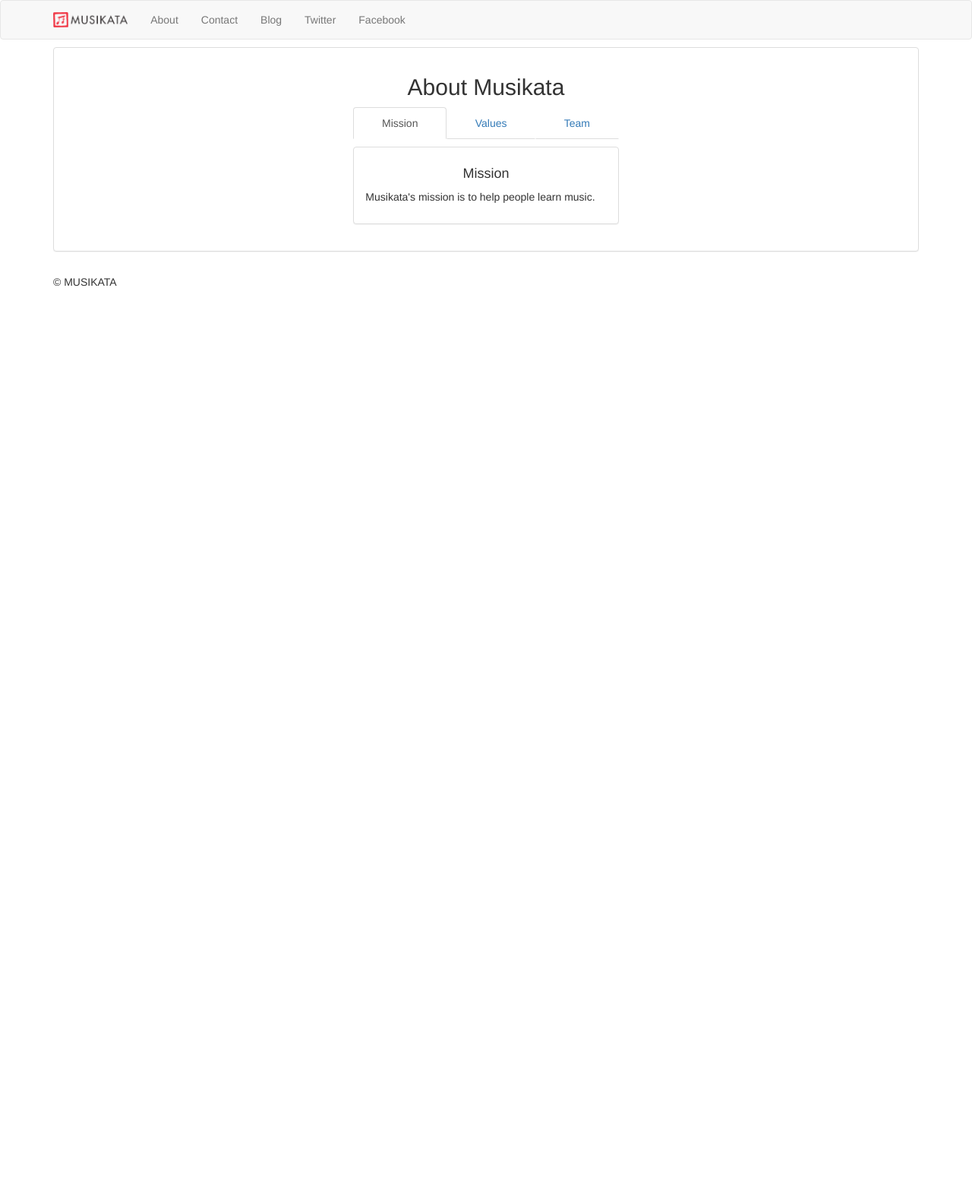
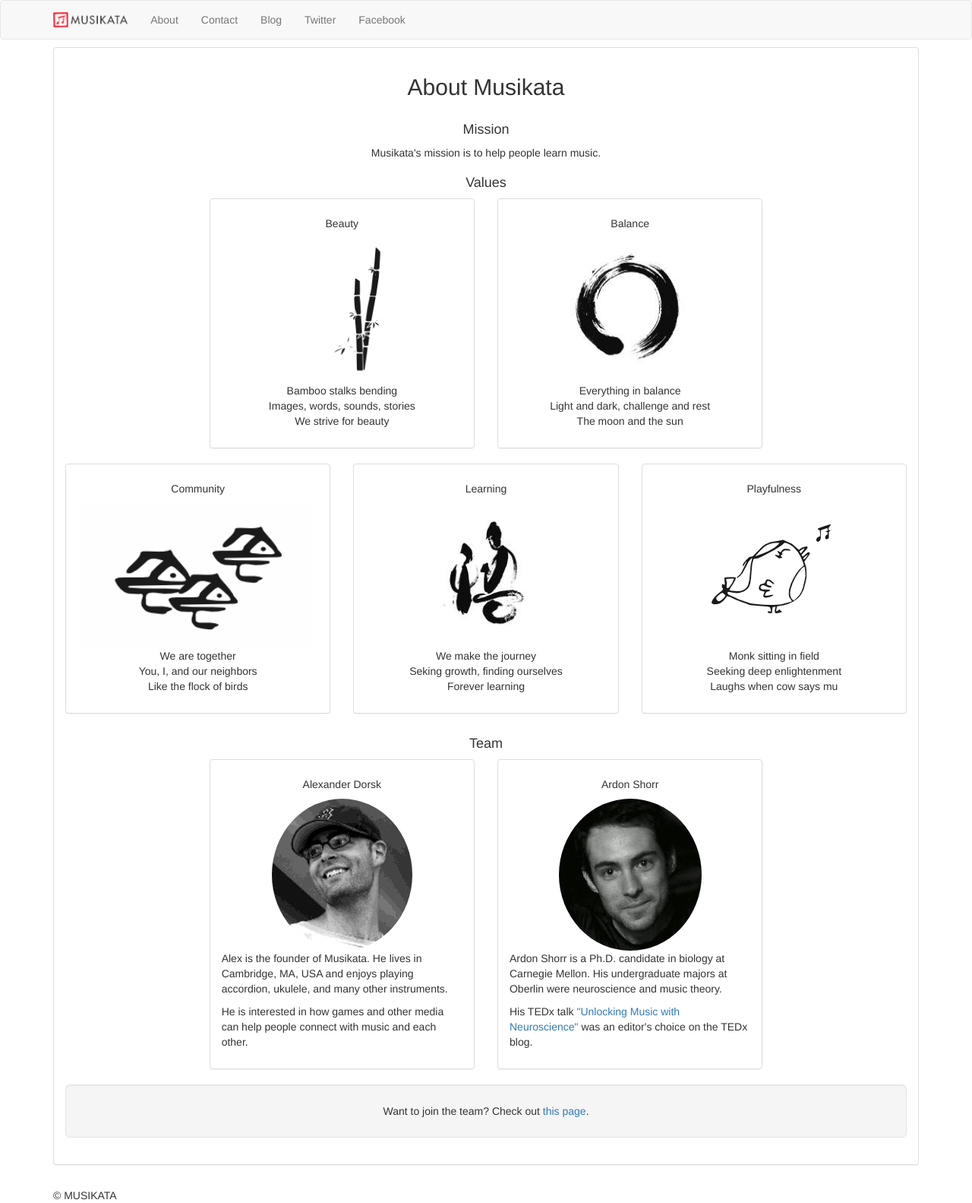
Before and after one commit to musikata/musikata.github.io, a Jekyll site: the page built from about.html, in a window 1280 px wide. Shown: the whole page at 76% size. Built offline with Jekyll 4.4.1, drawn with Linux system fonts in a browser that asks for light colours; nearby versions of some CDN libraries; library files that are not in the unit come from our copies; a script that is not in the unit is left out; before the commit the page ends 900 px from its top, so only the background shows below that.

Commit message:
team pics, consolidate about page into one

```diff
--- a/about.html
+++ b/about.html
@@ -9,31 +9,20 @@
 <div class="row">
     <div class="col-lg-4 col-lg-offset-4 col-xs-12 text-center" style="margin-bottom: 10px;">
         <h2>About Musikata</h2>
-
-        <!-- Nav tabs -->
-        <ul class="nav nav-tabs nav-justified" role="tablist">
-            <li role="presentation" class="active"><a href="#mission" aria-controls="mission" role="tab" data-toggle="tab">Mission</a></li>
-            <li role="presentation"><a href="#values" aria-controls="values" role="tab" data-toggle="tab">Values</a></li>
-            <li role="presentation"><a href="#team" aria-controls="team" role="tab" data-toggle="tab">Team</a></li>
-        </ul>
     </div>
 </div>
 
-<!-- Tab panes -->
-<div class="tab-content">
-    <div role="tabpanel" class="tab-pane active" id="mission">
-        <div class="row">
-            <div class="col-lg-4 col-lg-offset-4 col-xs-12">
-                <div class="panel panel-default">
-                    <div class="panel-body">
-                        <h4 class="text-center">Mission</h4>
-                        <p>Musikata's mission is to help people learn music.</p>
-                    </div>
-                </div>
-            </div>
-        </div>
+<div class="row">
+    <div class="col-xs-12 text-center">
+        <h4>Mission</h4>
+        <p>Musikata's mission is to help people learn music.</p>
     </div>
-    <div role="tabpanel" class="tab-pane" id="values">
+</div>
+
+<div class="row">
+    <div class="col-xs-12" id="values">
+        <h4 class="text-center">Values</h4>
+
         <div class="row">
             <div class="col-lg-offset-2 col-lg-4">
                 <div class="panel panel-default">
@@ -104,5 +93,43 @@
             </div>
         </div>
     </div>
-    <div role="tabpanel" class="tab-pane" id="team">team</div>
 </div>
+
+<div class="row">
+    <div class="col-xs-12" id="team">
+        <h4 class="text-center">Team</h4>
+        <div class="row">
+
+            <div class="col-lg-4 col-lg-offset-2">
+                <div class="panel panel-default">
+                    <div class="panel-body">
+                        <div class="text-center">
+                            <h5>Alexander Dorsk</h5>
+                            <img src="/assets/img/team/adorsk.jpg" class="img-circle"/>
+                        </div>
+                        <p>Alex is the founder of Musikata. He lives in Cambridge, MA, USA and enjoys playing accordion, ukulele, and many other instruments.</p>
+                        <p>He is interested in how games and other media can help people connect with music and each other.</p>
+                    </div>
+                </div>
+            </div>
+
+            <div class="col-lg-4">
+                <div class="panel panel-default">
+                    <div class="panel-body">
+                        <div class="text-center">
+                            <h5>Ardon Shorr</h5>
+                            <img src="/assets/img/team/ashorr.jpg" class="img-circle"/>
+                        </div>
+                        <p>Ardon Shorr is a Ph.D. candidate in biology at Carnegie Mellon. His undergraduate majors at Oberlin were neuroscience and music theory.</p>
+                        <p>His TEDx talk <a href="http://www.youtube.com/watch?v=cswhOCKQZ7Q">"Unlocking Music with Neuroscience"</a> was an editor's choice on the TEDx blog.
+                    </div>
+                </div>
+            </div>
+
+        </div>
+
+        <div class="well well-lg text-center">
+            Want to join the team? Check out <a href="build.html">this page</a>.
+        </div>
+    </div>
+</div>
--- a/assets/css/about.css
+++ b/assets/css/about.css
@@ -1,3 +1,3 @@
-.tab-content img {
+#values img {
   height: 192px;
 }
```
Also changed, not shown: assets/img/team/adorsk.jpg (added), assets/img/team/ashorr.jpg (added).
